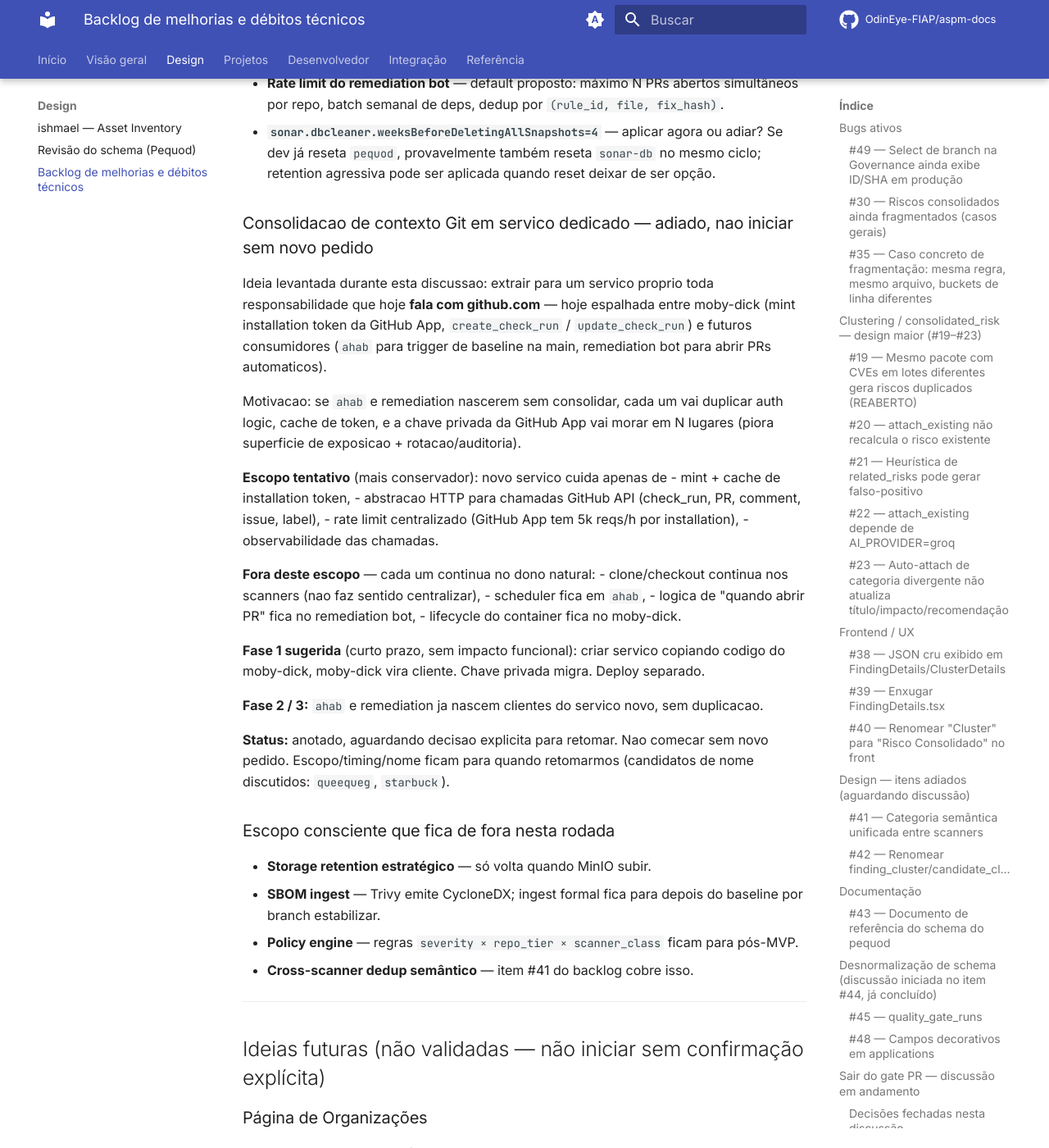
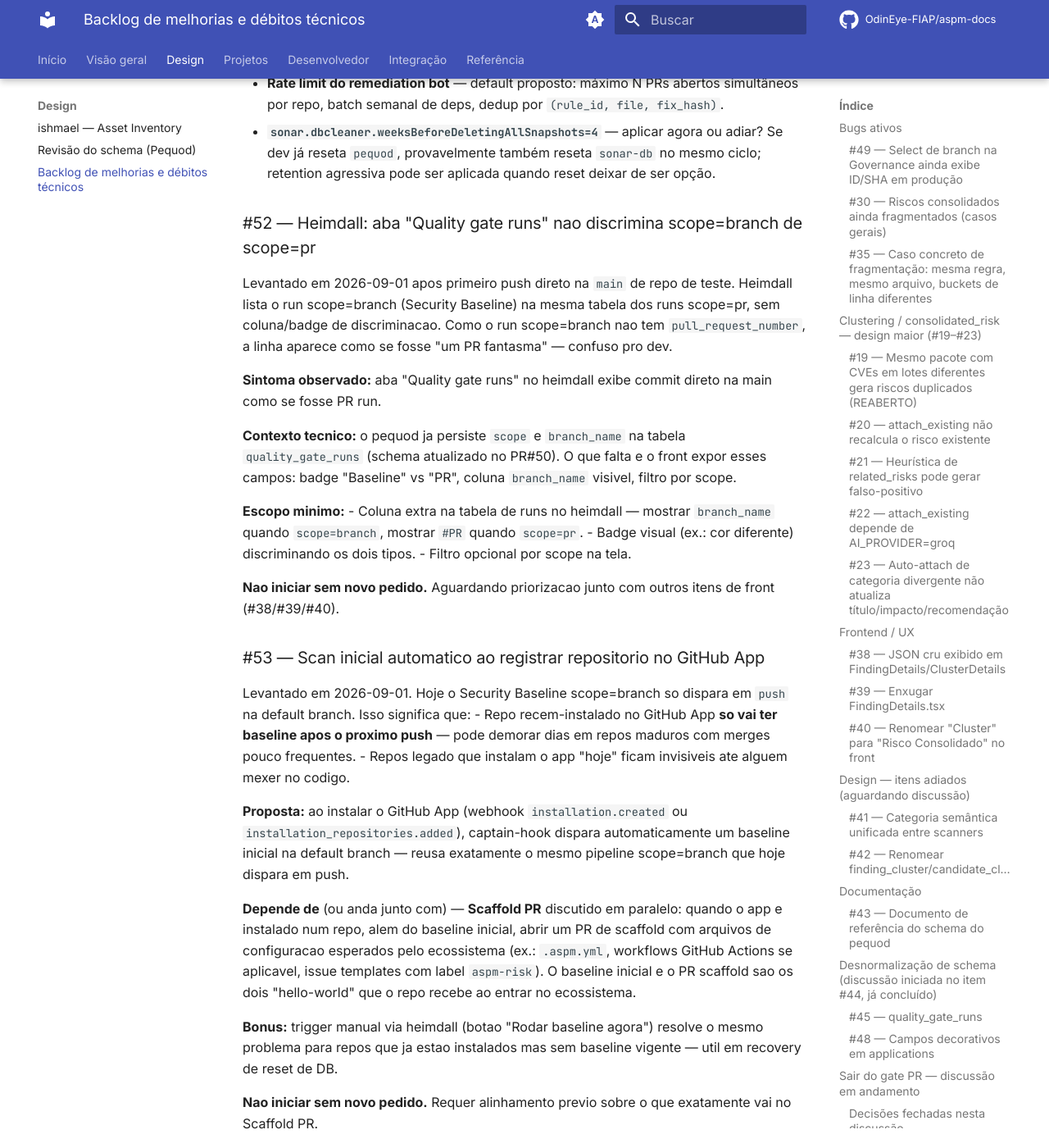
Before and after one commit to OdinEye-FIAP/aspm-docs, an MkDocs documentation site: the page built from docs/design/backlog.md, in a window 1280 px wide and 1400 px high, scrolled down 6621 px. Shown: the whole window at 82% size. Built offline with MkDocs 1.6.1 and Material for MkDocs 9.7.7, drawn with Linux system fonts in a browser that asks for light colours; comment, search, counter and statistics services are not loaded.

Commit message:
docs: registrar TODOs #52 (Heimdall scope=branch) e #53 (baseline inicial + Scaffold PR)

```diff
--- a/docs/design/backlog.md
+++ b/docs/design/backlog.md
@@ -256,6 +256,61 @@ remover até haver caso de uso real.
   `sonar-db` no mesmo ciclo; retention agressiva pode ser aplicada quando
   reset deixar de ser opção.
 
+### #52 — Heimdall: aba "Quality gate runs" nao discrimina scope=branch de scope=pr
+
+Levantado em 2026-09-01 apos primeiro push direto na `main` de repo de
+teste. Heimdall lista o run scope=branch (Security Baseline) na mesma
+tabela dos runs scope=pr, sem coluna/badge de discriminacao. Como o run
+scope=branch nao tem `pull_request_number`, a linha aparece como se fosse
+"um PR fantasma" — confuso pro dev.
+
+**Sintoma observado:** aba "Quality gate runs" no heimdall exibe commit
+direto na main como se fosse PR run.
+
+**Contexto tecnico:** o pequod ja persiste `scope` e `branch_name` na
+tabela `quality_gate_runs` (schema atualizado no PR#50). O que falta e
+o front expor esses campos: badge "Baseline" vs "PR", coluna
+`branch_name` visivel, filtro por scope.
+
+**Escopo minimo:**
+- Coluna extra na tabela de runs no heimdall — mostrar `branch_name`
+  quando `scope=branch`, mostrar `#PR` quando `scope=pr`.
+- Badge visual (ex.: cor diferente) discriminando os dois tipos.
+- Filtro opcional por scope na tela.
+
+**Nao iniciar sem novo pedido.** Aguardando priorizacao junto com
+outros itens de front (#38/#39/#40).
+
+### #53 — Scan inicial automatico ao registrar repositorio no GitHub App
+
+Levantado em 2026-09-01. Hoje o Security Baseline scope=branch so dispara
+em `push` na default branch. Isso significa que:
+- Repo recem-instalado no GitHub App **so vai ter baseline apos o
+  proximo push** — pode demorar dias em repos maduros com merges
+  pouco frequentes.
+- Repos legado que instalam o app "hoje" ficam invisiveis ate alguem
+  mexer no codigo.
+
+**Proposta:** ao instalar o GitHub App (webhook `installation.created`
+ou `installation_repositories.added`), captain-hook dispara
+automaticamente um baseline inicial na default branch — reusa exatamente
+o mesmo pipeline scope=branch que hoje dispara em push.
+
+**Depende de** (ou anda junto com) — **Scaffold PR** discutido em
+paralelo: quando o app e instalado num repo, alem do baseline inicial,
+abrir um PR de scaffold com arquivos de configuracao esperados pelo
+ecossistema (ex.: `.aspm.yml`, workflows GitHub Actions se aplicavel,
+issue templates com label `aspm-risk`). O baseline inicial e o PR
+scaffold sao os dois "hello-world" que o repo recebe ao entrar no
+ecossistema.
+
+**Bonus:** trigger manual via heimdall (botao "Rodar baseline agora")
+resolve o mesmo problema para repos que ja estao instalados mas sem
+baseline vigente — util em recovery de reset de DB.
+
+**Nao iniciar sem novo pedido.** Requer alinhamento previo sobre o
+que exatamente vai no Scaffold PR.
+
 ### Consolidacao de contexto Git em servico dedicado — adiado, nao iniciar sem novo pedido
 
 Ideia levantada durante esta discussao: extrair para um servico proprio toda
```
